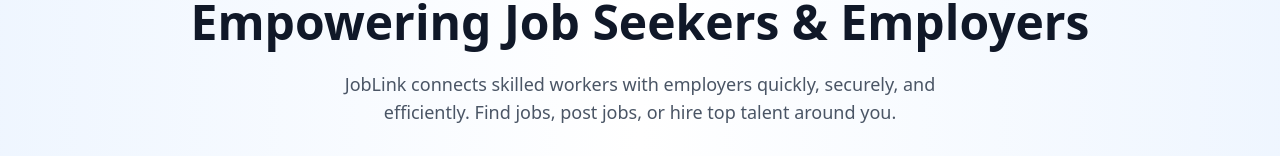
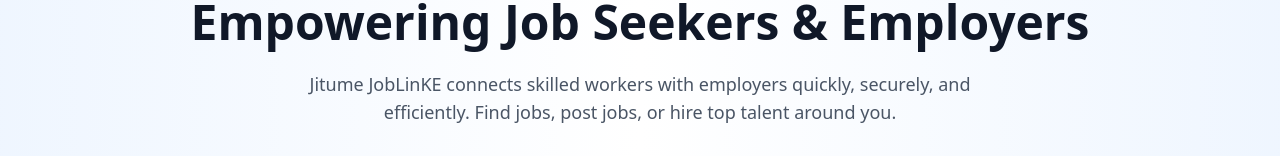
Before and after one commit to McAyany/Jitume-job-link, a React app in the folder frontend/: page / in a window 1280 px wide. Shown: the part 222-378 px from the top of the page. Built offline with nearby package versions, Linux system fonts and the light colour scheme; no server answers; the HTML template or start-up script is replaced by a standard one.

Commit message:
few edits

```diff
--- a/frontend/src/pages/Home.jsx
+++ b/frontend/src/pages/Home.jsx
@@ -12,7 +12,7 @@
         </h1>
 
         <p className="text-lg text-gray-600 max-w-2xl mx-auto">
-          JobLink connects skilled workers with employers quickly, securely, and efficiently.
+          Jitume JobLinKE connects skilled workers with employers quickly, securely, and efficiently.
           Find jobs, post jobs, or hire top talent around you.
         </p>
 
```
Also changed, not shown: 1 other file (tests, documents, lock files or other folders).
